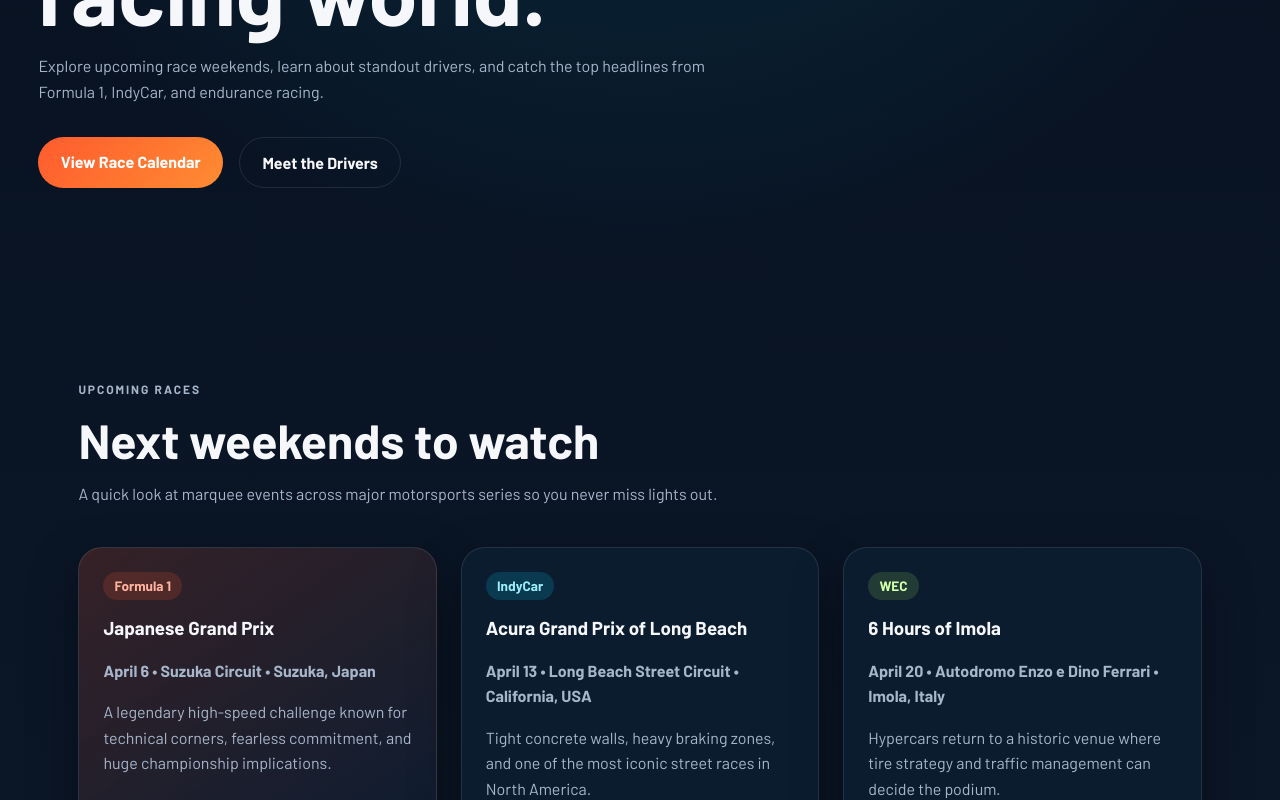
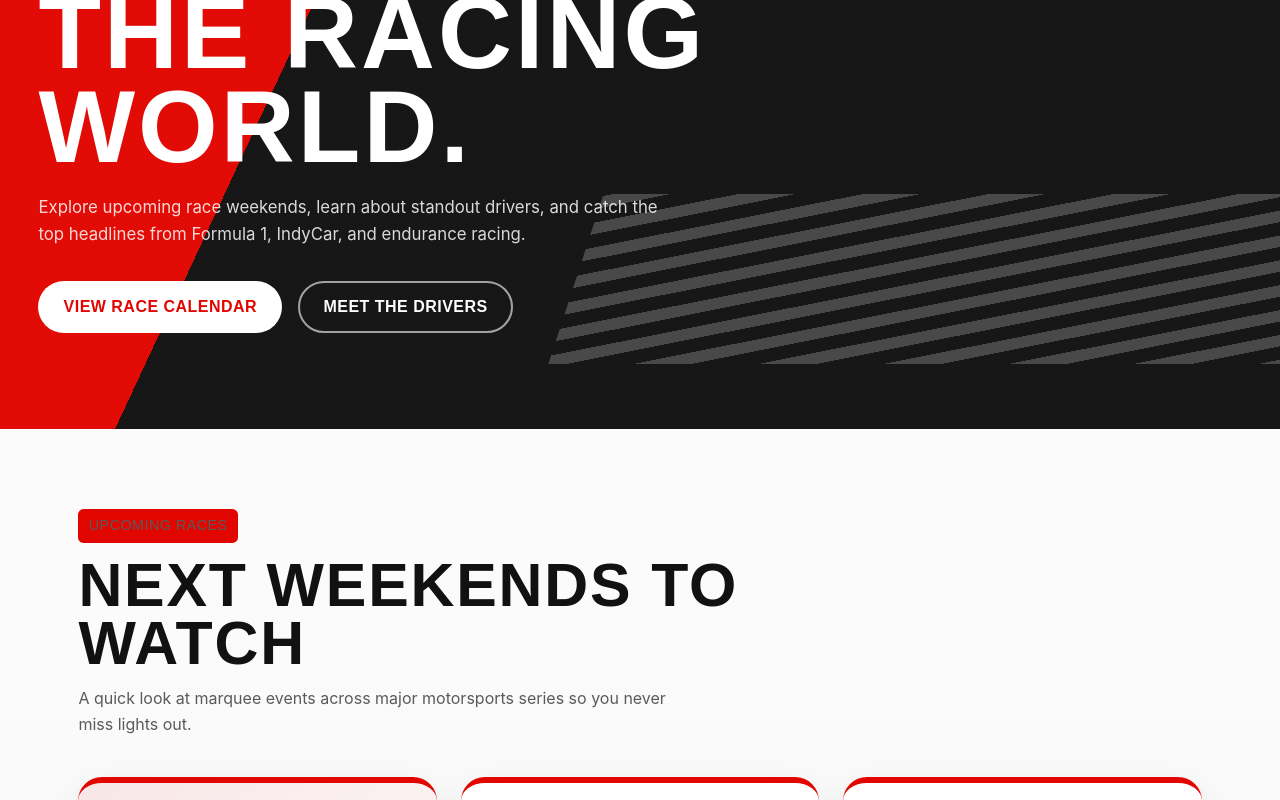
Before and after one commit to noemiamador-git/Motorsports-Hub-Website, a plain HTML site: page index.html in a window 1280 px wide. Shown: the part 500-1300 px from the top of the page. Drawn offline with Linux system fonts and the light colour scheme.

Commit message:
Refactor CSS variables and update styles

```diff
--- a/style.css
+++ b/style.css
@@ -1,13 +1,15 @@
 :root {
-  --bg: #07111f;
-  --panel: rgba(13, 29, 49, 0.9);
-  --panel-strong: #102238;
-  --text: #f5f7fb;
-  --muted: #a7b6ca;
-  --accent: #ff5b2e;
-  --accent-alt: #00d1ff;
-  --border: rgba(255, 255, 255, 0.1);
-  --shadow: 0 20px 50px rgba(0, 0, 0, 0.35);
+  --bg: #f6f6f6;
+  --surface: #ffffff;
+  --surface-alt: #111111;
+  --surface-muted: #1b1b1b;
+  --text: #111111;
+  --text-light: #ffffff;
+  --muted: #5a5a5a;
+  --accent: #e10600;
+  --accent-dark: #b50400;
+  --border: #d9d9d9;
+  --shadow: 0 20px 45px rgba(0, 0, 0, 0.12);
 }
 
 * {
@@ -20,24 +22,55 @@
 
 body {
   margin: 0;
-  font-family: 'Barlow', sans-serif;
+  font-family: 'Inter', sans-serif;
+  color: var(--text);
   background:
-    radial-gradient(circle at top, rgba(0, 209, 255, 0.18), transparent 28%),
-    linear-gradient(180deg, #07111f 0%, #0b1627 50%, #050a13 100%);
-  color: var(--text);
+    linear-gradient(135deg, rgba(225, 6, 0, 0.08) 0 18%, transparent 18% 100%),
+    linear-gradient(180deg, #ffffff 0%, #f3f3f3 100%);
+}
+
+body::before {
+  content: '';
+  position: fixed;
+  inset: 0;
+  pointer-events: none;
+  background: repeating-linear-gradient(
+    -62deg,
+    transparent 0 85px,
+    rgba(225, 6, 0, 0.045) 85px 95px
+  );
+  opacity: 0.7;
 }
 
 .hero {
+  position: relative;
+  overflow: hidden;
   min-height: 100vh;
   padding: 1.5rem clamp(1.25rem, 3vw, 3rem) 4rem;
-  display: flex;
-  flex-direction: column;
-  justify-content: space-between;
+  background:
+    linear-gradient(115deg, rgba(225, 6, 0, 0.98) 0 32%, rgba(18, 18, 18, 0.98) 32% 100%);
+  color: var(--text-light);
+}
+
+.hero::after {
+  content: '';
+  position: absolute;
+  inset: auto -5% 7% 45%;
+  height: 170px;
+  background: repeating-linear-gradient(
+    -12deg,
+    rgba(255, 255, 255, 0.9) 0 12px,
+    transparent 12px 26px
+  );
+  opacity: 0.24;
+  transform: skewX(-18deg);
 }
 
 .topbar,
 .section,
 .footer {
+  position: relative;
+  z-index: 1;
   max-width: 1200px;
   width: 100%;
   margin: 0 auto;
@@ -48,12 +81,31 @@
   justify-content: space-between;
   align-items: center;
   gap: 1rem;
+  padding-bottom: 1rem;
+  border-bottom: 2px solid rgba(255, 255, 255, 0.22);
+}
+
+.brand,
+.nav-links a,
+.eyebrow,
+.live-label,
+.button,
+.series-tag,
+.stat-label,
+.driver-number,
+.race-date,
+.driver-series,
+h1,
+h2,
+h3 {
+  font-family: 'Oswald', sans-serif;
+  letter-spacing: 0.03em;
 }
 
 .brand {
-  font-size: 1.2rem;
-  font-weight: 800;
-  letter-spacing: 0.03em;
+  font-size: 1.45rem;
+  font-weight: 700;
+  text-transform: uppercase;
 }
 
 .nav-links {
@@ -63,27 +115,31 @@
 }
 
 .nav-links a {
-  color: var(--muted);
+  color: rgba(255, 255, 255, 0.82);
   text-decoration: none;
+  font-size: 1rem;
   font-weight: 600;
+  text-transform: uppercase;
 }
 
 .nav-links a:hover {
-  color: var(--text);
+  color: var(--text-light);
 }
 
 .hero-content {
-  max-width: 720px;
-  padding: 5rem 0 3rem;
+  max-width: 800px;
+  padding: 5rem 0 2rem;
 }
 
 .eyebrow,
 .live-label {
+  display: inline-block;
   text-transform: uppercase;
-  letter-spacing: 0.16em;
-  font-size: 0.75rem;
-  color: var(--accent-alt);
-  font-weight: 700;
+  font-size: 0.9rem;
+  color: var(--text-light);
+  background: var(--accent);
+  padding: 0.3rem 0.65rem;
+  border-radius: 0.35rem;
 }
 
 h1,
@@ -94,14 +150,24 @@
 }
 
 h1 {
-  font-size: clamp(2.8rem, 8vw, 5.5rem);
-  line-height: 0.95;
-  margin: 0.6rem 0 1.25rem;
+  font-size: clamp(3.5rem, 10vw, 6.4rem);
+  line-height: 0.92;
+  text-transform: uppercase;
+  margin: 0.9rem 0 1.2rem;
 }
 
 h2 {
-  font-size: clamp(2rem, 5vw, 3rem);
+  font-size: clamp(2.35rem, 6vw, 3.8rem);
+  text-transform: uppercase;
+  line-height: 0.95;
   margin-bottom: 0.75rem;
+}
+
+h3 {
+  font-size: 1.65rem;
+  text-transform: uppercase;
+  line-height: 1;
+  margin-bottom: 0.8rem;
 }
 
 .hero-copy,
@@ -110,25 +176,65 @@
 .driver-card p,
 .highlight-card p,
 .footer p {
-  color: var(--muted);
-  line-height: 1.6;
+  color: inherit;
+  line-height: 1.65;
+  max-width: 60ch;
+}
+
+.hero-copy {
+  color: rgba(255, 255, 255, 0.84);
+  font-size: 1.05rem;
+}
+
+.hero-actions,
+.hero-stats {
+  display: flex;
+  gap: 1rem;
+  flex-wrap: wrap;
 }
 
 .hero-actions {
-  display: flex;
-  gap: 1rem;
-  flex-wrap: wrap;
   margin-top: 2rem;
 }
 
+.hero-stats {
+  margin-top: 1.5rem;
+}
+
+.stat-card {
+  min-width: 180px;
+  padding: 1rem 1.2rem;
+  border-radius: 1rem;
+  background: rgba(255, 255, 255, 0.1);
+  border: 1px solid rgba(255, 255, 255, 0.18);
+  backdrop-filter: blur(6px);
+}
+
+.stat-card strong {
+  display: block;
+  margin-top: 0.35rem;
+  font-size: 1.1rem;
+}
+
+.stat-label {
+  font-size: 0.82rem;
+  text-transform: uppercase;
+  color: rgba(255, 255, 255, 0.72);
+}
+
 .button {
-  border: 0;
+  display: inline-flex;
+  align-items: center;
+  justify-content: center;
+  border: 2px solid transparent;
   border-radius: 999px;
-  padding: 0.95rem 1.4rem;
+  padding: 0.95rem 1.45rem;
   cursor: pointer;
   text-decoration: none;
-  font-weight: 700;
-  transition: transform 0.2s ease, opacity 0.2s ease;
+  font-size: 1rem;
+  font-weight: 600;
+  text-transform: uppercase;
+  transition: transform 0.2s ease, background 0.2s ease, color 0.2s ease;
 }
 
 .button:hover {
@@ -136,14 +242,19 @@
 }
 
 .button-primary {
-  background: linear-gradient(135deg, var(--accent), #ff8c32);
-  color: white;
+  background: var(--text-light);
+  color: var(--accent);
 }
 
 .button-secondary {
   background: transparent;
-  color: var(--text);
-  border: 1px solid var(--border);
+  color: var(--text-light);
+  border-color: rgba(255, 255, 255, 0.6);
+}
+
+main {
+  position: relative;
+  z-index: 1;
 }
 
 .section {
@@ -151,12 +262,22 @@
 }
 
 .section-dark {
-  background: rgba(255, 255, 255, 0.03);
+  background: linear-gradient(180deg, #161616 0%, #0f0f0f 100%);
+  color: var(--text-light);
 }
 
 .section-heading {
-  max-width: 700px;
+  max-width: 760px;
   margin-bottom: 2.5rem;
+}
+
+.section-heading p {
+  color: var(--muted);
+}
+
+.section-dark .section-heading p,
+.section-dark .driver-card p {
+  color: rgba(255, 255, 255, 0.76);
 }
 
 .race-grid,
@@ -170,49 +291,67 @@
 .race-card,
 .driver-card,
 .highlight-card {
-  background: var(--panel);
-  border: 1px solid var(--border);
-  border-radius: 24px;
-  padding: 1.5rem;
+  border-radius: 1.5rem;
+  padding: 1.6rem;
   box-shadow: var(--shadow);
 }
 
+.race-card,
+.highlight-card {
+  background: var(--surface);
+  border-top: 6px solid var(--accent);
+}
+
+.driver-card {
+  background: linear-gradient(180deg, #232323 0%, #111111 100%);
+  border: 1px solid rgba(255, 255, 255, 0.08);
+}
+
 .featured-race {
-  background: linear-gradient(145deg, rgba(255, 91, 46, 0.18), rgba(13, 29, 49, 0.95));
+  background: linear-gradient(145deg, rgba(225, 6, 0, 0.08), rgba(255, 255, 255, 1));
 }
 
 .series-tag {
   display: inline-flex;
   padding: 0.35rem 0.7rem;
   border-radius: 999px;
-  background: rgba(255, 91, 46, 0.16);
-  color: #ffb49e;
-  font-size: 0.85rem;
-  font-weight: 700;
+  background: #111111;
+  color: #ffffff;
+  font-size: 0.88rem;
+  font-weight: 600;
   margin-bottom: 1rem;
+  text-transform: uppercase;
 }
 
-.series-tag.indycar {
-  background: rgba(0, 209, 255, 0.16);
-  color: #9ceeff;
-}
-
+.series-tag.indycar,
 .series-tag.endurance {
-  background: rgba(172, 255, 94, 0.14);
-  color: #d4ffab;
+  background: var(--accent);
 }
 
 .race-date,
 .driver-series {
-  font-weight: 700;
-  color: #dfe7f2;
+  font-size: 0.95rem;
+  font-weight: 600;
+  color: var(--accent);
+}
+
+.driver-series {
+  color: rgba(255, 255, 255, 0.82);
 }
 
 .driver-number {
-  font-size: 0.9rem;
-  color: var(--accent-alt);
+  display: inline-flex;
+  padding: 0.35rem 0.65rem;
+  border: 2px solid var(--accent);
+  border-radius: 999px;
+  color: var(--text-light);
   margin-bottom: 1rem;
-  font-weight: 700;
+  font-weight: 600;
+}
+
+.highlight-card p,
+.race-card p {
+  color: var(--muted);
 }
 
 .live-highlight {
@@ -220,11 +359,29 @@
   align-items: center;
   justify-content: space-between;
   gap: 1rem;
+  background: linear-gradient(115deg, #111111 0%, #2a2a2a 100%);
+  color: var(--text-light);
+}
+
+.live-highlight p,
+.live-highlight h3 {
+  color: var(--text-light);
+}
+
+.live-highlight .button-primary {
+  background: var(--accent);
+  color: var(--text-light);
 }
 
 .footer {
-  padding: 0 1.25rem 2rem;
+  position: relative;
+  z-index: 1;
+  padding: 0 1.25rem 2.5rem;
   text-align: center;
+}
+
+.footer p {
+  color: var(--muted);
 }
 
 @media (max-width: 700px) {
@@ -237,4 +394,20 @@
   .hero {
     min-height: auto;
   }
+
+  h1 {
+    font-size: clamp(3rem, 18vw, 4.8rem);
+  }
+
+  .button {
+    width: 100%;
+  }
+
+  .hero-stats {
+    width: 100%;
+  }
+
+  .stat-card {
+    width: 100%;
+  }
 }
```
